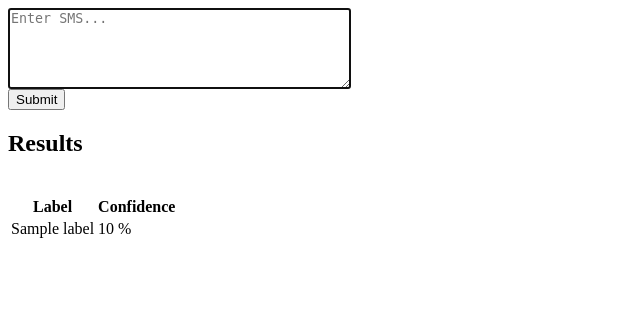
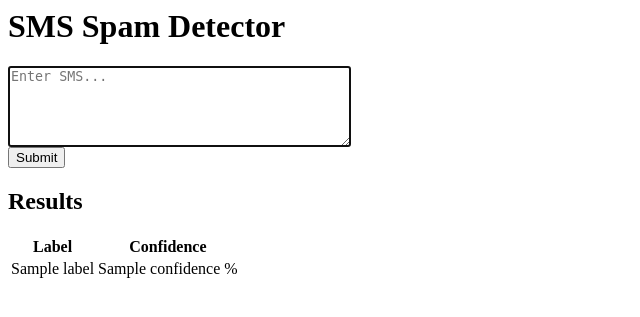
Before and after one commit to KarimLulu/sms-spam-detection, a Flask app: template app/templates/index.html in a window 1280 px wide. Shown: the top 317 px of the page, without its empty margins (0-640 px from the left). Run offline with Flask 2, Linux system fonts and the light colour scheme; the template is opened without the code that fills it: most values are stand-ins (such as "Sample title", 1, 10 or a date in 2020); parts of the project's set-up code (start-up, migrations or seed data) failed here and were passed over.

Commit message:
small fix to the template

```diff
--- a/app/api/resources.py
+++ b/app/api/resources.py
@@ -33,7 +33,7 @@
             label = SPAM_LABEL
             confidence = spam_proba
 
-        confidence = round(confidence, ROUND)
+        confidence = round(confidence*100, ROUND)
 
         responseObject = {
             'status': 'success',
--- a/app/templates/index.html
+++ b/app/templates/index.html
@@ -1,5 +1,6 @@
 <html>
   <head>
+    <h1>SMS Spam Detector</h1>
     <title>SMS Spam Detector</title>
     <meta name="viewport" content="width=device-width, initial-scale=1.0">
     <style>
@@ -22,7 +23,6 @@
   <div class="col-sm-5 col-sm-offset-1">
           {% if label and confidence %}
             <h2>Results</h2>
-            <br>
             <div id="results">
               <table class="table table-striped" style="max-width: 300px;">
                 <thead>
@@ -34,7 +34,7 @@
 
                   <tr>
                     <td>{{ label }}</td>
-                    <td>{{ confidence*100 }} %</td>
+                    <td>{{ confidence }} %</td>
                   </tr>
 
               </table>
--- a/src/config.py
+++ b/src/config.py
@@ -10,4 +10,4 @@
 THRESHOLD = 0.5
 SPAM_LABEL = "spam"
 HAM_LABEL = "ham"
-ROUND = 3
+ROUND = 1
```
